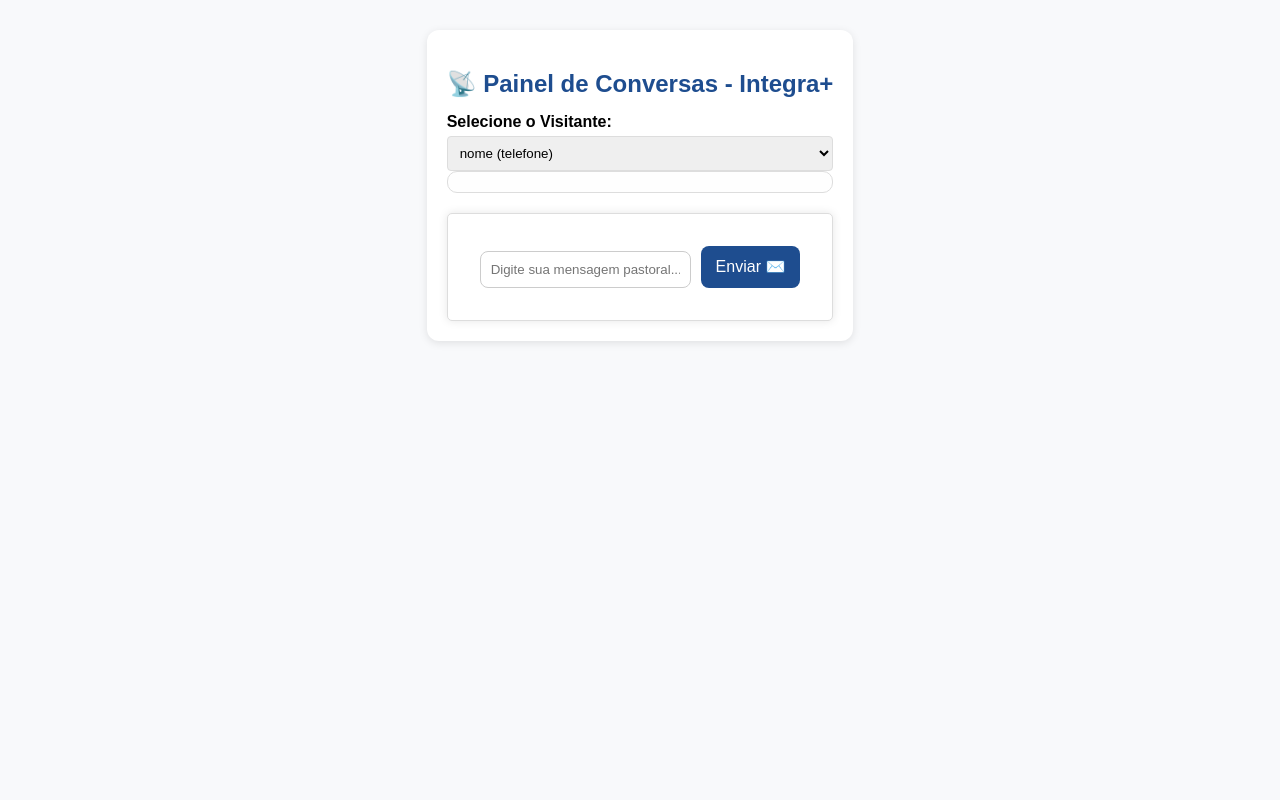
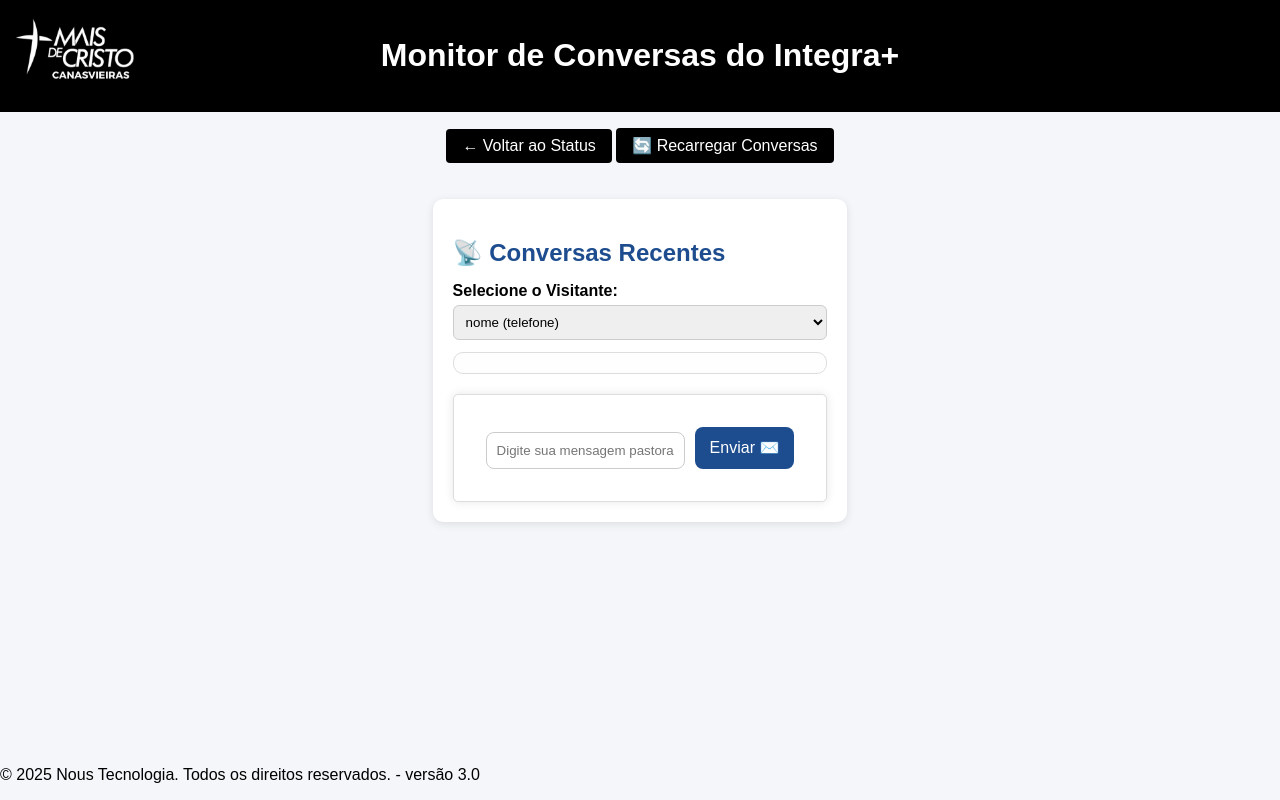
Before and after one commit to WilsonNous/nous_crm_church_v1, a Flask app: template templates/app_monitor.html in a window 1280 px wide. Run offline with Flask 3, Linux system fonts and the light colour scheme; the template is opened without the code that fills it, so the values that code supplies are empty.

Commit message:
Update app_monitor.html

```diff
--- a/templates/app_monitor.html
+++ b/templates/app_monitor.html
@@ -1,32 +1,83 @@
 <!DOCTYPE html>
 <html lang="pt-BR">
 <head>
-  <meta charset="UTF-8">
-  <title>Monitor de Conversas - Integra+</title>
-  <link rel="stylesheet" href="/static/main.css">
+  <meta charset="UTF-8" />
+  <meta name="viewport" content="width=device-width, initial-scale=1.0"/>
+  <title>💬 Monitor de Conversas | CRM Church</title>
+  <link rel="stylesheet" href="/static/main.css" />
+  <script src="/static/script.js" defer></script>
   <style>
-    body { font-family: Arial; background: #f8f9fb; }
-    .container { max-width: 1100px; margin: 30px auto; background: #fff; padding: 20px; border-radius: 12px; box-shadow: 0 2px 8px rgba(0,0,0,0.1); }
+    body { font-family: Arial, sans-serif; background: #f4f6f9; }
+    .chat-container {
+      max-width: 1100px;
+      margin: 20px auto;
+      background: white;
+      border-radius: 10px;
+      box-shadow: 0 2px 8px rgba(0,0,0,0.1);
+      padding: 20px;
+    }
     h2 { color: #1E4D8F; margin-bottom: 15px; }
-    .chat-area { border: 1px solid #ddd; border-radius: 10px; padding: 10px; max-height: 500px; overflow-y: auto; background: #fefefe; }
-    .msg { padding: 10px 14px; border-radius: 12px; margin: 8px 0; max-width: 75%; }
+    select {
+      padding: 8px;
+      border-radius: 6px;
+      border: 1px solid #ccc;
+      margin-bottom: 12px;
+      width: 100%;
+    }
+    .chat-area {
+      border: 1px solid #ddd;
+      border-radius: 10px;
+      padding: 10px;
+      max-height: 500px;
+      overflow-y: auto;
+      background: #fefefe;
+    }
+    .msg {
+      padding: 10px 14px;
+      border-radius: 12px;
+      margin: 8px 0;
+      max-width: 75%;
+      word-break: break-word;
+    }
     .msg.bot { background: #e0f7fa; margin-left: auto; text-align: right; }
     .msg.user { background: #fff8e1; margin-right: auto; }
     .msg small { display: block; font-size: 0.8em; color: #666; margin-top: 4px; }
     .form-envio { display: flex; gap: 10px; margin-top: 20px; }
-    .form-envio input { flex: 1; padding: 10px; border-radius: 8px; border: 1px solid #ccc; }
-    .form-envio button { background: #1E4D8F; color: white; border: none; padding: 10px 15px; border-radius: 8px; cursor: pointer; }
-    .form-envio button:hover { background: #163b6a; }
+    .form-envio input {
+      flex: 1;
+      padding: 10px;
+      border-radius: 8px;
+      border: 1px solid #ccc;
+    }
+    .form-envio button {
+      background: #1E4D8F;
+      color: white;
+      border: none;
+      padding: 10px 15px;
+      border-radius: 8px;
+      cursor: pointer;
+    }
+    .form-envio button:hover { background: #163B6A; }
   </style>
 </head>
+
 <body>
-  <div class="container">
-    <h2>📡 Painel de Conversas - Integra+</h2>
+  <header>
+    <img src="/static/logo_maisdecristo_b2.png" alt="Logo Igreja Mais de Cristo" id="logo">
+    <h1 id="chatTitle">Monitor de Conversas do Integra+</h1>
+  </header>
 
-    <div>
+  <main>
+    <div style="margin-bottom:16px;">
+      <button class="btn-secondary" onclick="window.location.href='/app/monitor-status'">← Voltar ao Status</button>
+      <button class="btn-primary" id="btnReload">🔄 Recarregar Conversas</button>
+    </div>
+
+    <div class="chat-container">
+      <h2>📡 Conversas Recentes</h2>
+
       <label for="visitanteSelect"><strong>Selecione o Visitante:</strong></label>
       <select id="visitanteSelect" onchange="carregarConversas()"></select>
-    </div>
 
       <div id="chatArea" class="chat-area"></div>
 
@@ -35,45 +86,81 @@
         <button type="submit">Enviar ✉️</button>
       </form>
     </div>
+  </main>
+
+  <footer>
+    <p>© 2025 Nous Tecnologia. Todos os direitos reservados. - versão 3.0</p>
+  </footer>
 
   <script>
+    // ========= CARREGAR VISITANTES =========
     async function carregarVisitantes() {
       const res = await fetch('/api/get-visitors');
       const data = await res.json();
       const select = document.getElementById('visitanteSelect');
+      select.innerHTML = '';
       data.visitors.forEach(v => {
         const opt = document.createElement('option');
         opt.value = v.id;
         opt.textContent = `${v.name} (${v.phone})`;
         select.appendChild(opt);
       });
+
+      // Se veio da rota /app/monitor?visitante=123
+      const urlParams = new URLSearchParams(window.location.search);
+      const visitanteId = urlParams.get('visitante');
+      if (visitanteId) {
+        select.value = visitanteId;
+        carregarConversas();
+      }
     }
 
+    // ========= CARREGAR CONVERSAS =========
     async function carregarConversas() {
-      const visitanteId = document.getElementById('visitanteSelect').value;
-      if (!visitanteId) return;
+      const visitanteSelect = document.getElementById('visitanteSelect');
+      const visitanteId = visitanteSelect.value;
+      const visitanteNome = visitanteSelect.options[visitanteSelect.selectedIndex]?.text || '';
+      const area = document.getElementById('chatArea');
+      const title = document.getElementById('chatTitle');
+
+      if (!visitanteId) {
+        title.textContent = 'Monitor de Conversas do Integra+';
+        area.innerHTML = '<p style="text-align:center; color:#888;">Selecione um visitante para visualizar as mensagens.</p>';
+        return;
+      }
+
+      // Atualiza título dinâmico
+      title.textContent = `💬 Conversas com ${visitanteNome.split('(')[0].trim()}`;
+
       const res = await fetch(`/api/conversas/${visitanteId}`);
       const data = await res.json();
-      const area = document.getElementById('chatArea');
       area.innerHTML = '';
 
-      if (data.status === 'success') {
+      if (data.status === 'success' && data.conversas.length > 0) {
         data.conversas.forEach(c => {
           const msg = document.createElement('div');
           msg.classList.add('msg', c.tipo === 'enviada' ? 'bot' : 'user');
-          msg.innerHTML = `<p>${c.mensagem}</p><small>${c.autor} • ${new Date(c.data_hora).toLocaleString('pt-BR')}</small>`;
+          msg.innerHTML = `
+            <p>${c.mensagem}</p>
+            <small>${c.autor} • ${new Date(c.data_hora).toLocaleString('pt-BR')}</small>
+          `;
           area.appendChild(msg);
         });
         area.scrollTop = area.scrollHeight;
+      } else {
+        area.innerHTML = '<p style="text-align:center; color:#888;">Nenhuma conversa encontrada para este visitante.</p>';
       }
     }
 
+    // ========= ENVIAR MENSAGEM =========
     async function enviarMensagemManual(e) {
       e.preventDefault();
       const visitanteSelect = document.getElementById('visitanteSelect');
       const visitanteId = visitanteSelect.value;
       const numero = visitanteSelect.options[visitanteSelect.selectedIndex].text.match(/\((.*?)\)/)[1];
-      const mensagem = document.getElementById('mensagemInput').value;
+      const mensagem = document.getElementById('mensagemInput').value.trim();
+
+      if (!mensagem) return alert('Digite uma mensagem antes de enviar.');
 
       const res = await fetch('/api/send-message-manual', {
         method: 'POST',
@@ -81,6 +168,7 @@
         body: JSON.stringify({ numero, mensagem })
       });
       const data = await res.json();
+
       if (data.success) {
         document.getElementById('mensagemInput').value = '';
         carregarConversas();
@@ -89,7 +177,10 @@
       }
     }
 
+    document.addEventListener('DOMContentLoaded', () => {
       carregarVisitantes();
+      document.getElementById('btnReload').addEventListener('click', carregarConversas);
+    });
   </script>
 </body>
 </html>
```
Lines whose indentation alone changed are shown as unchanged.
